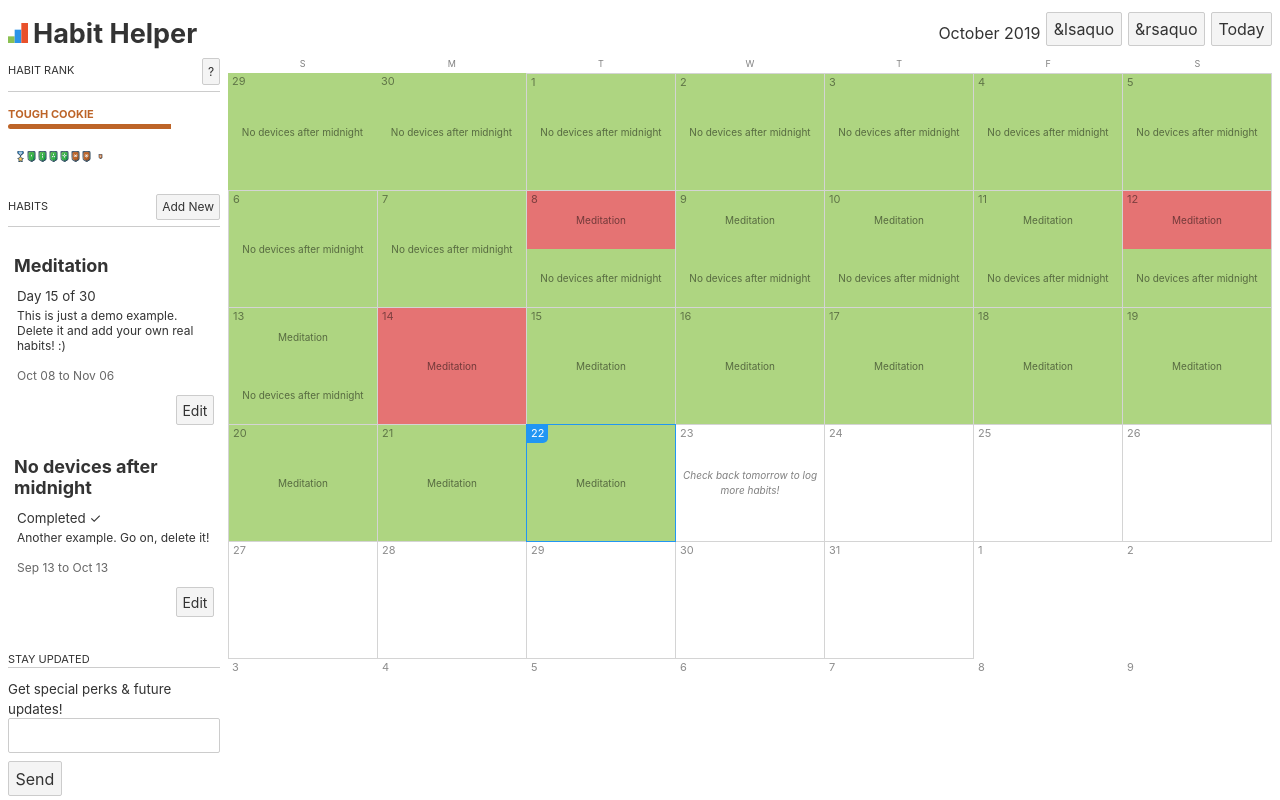
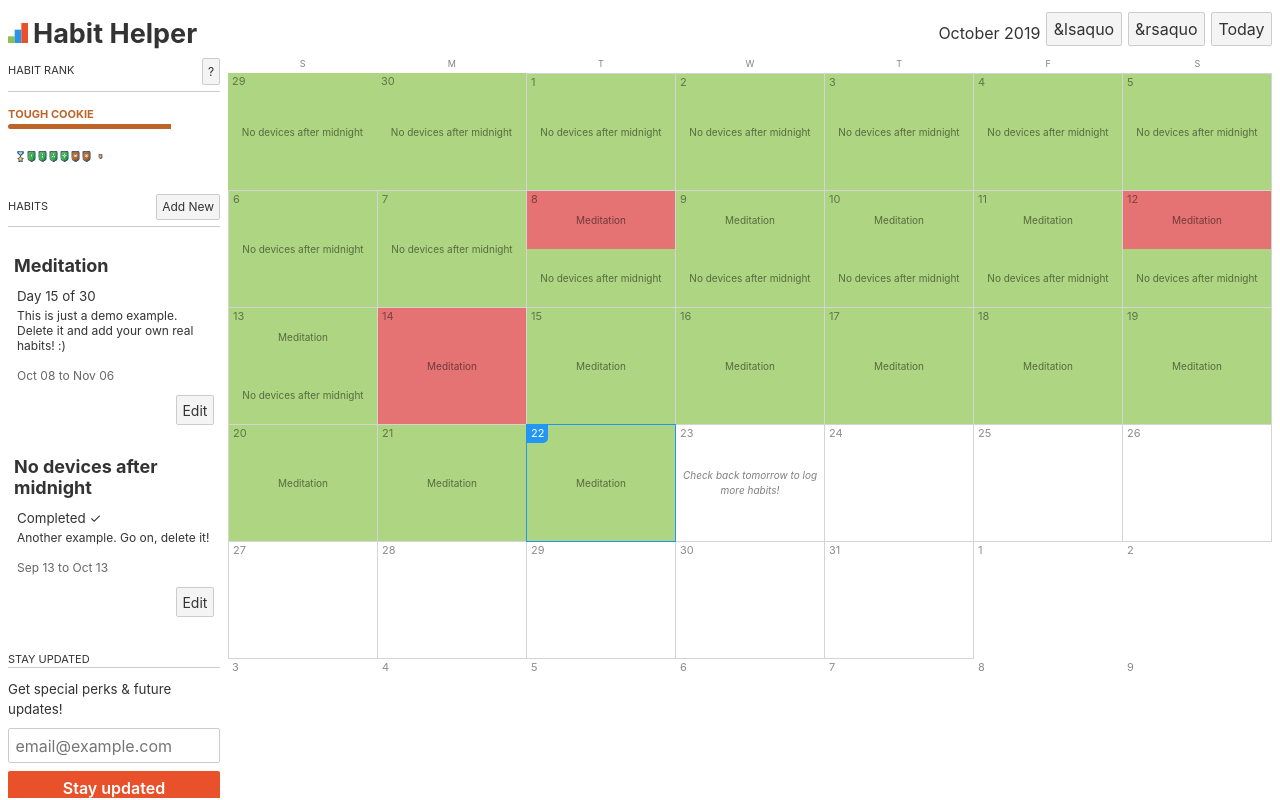
Before and after one commit to pooriajr/hh-svelte, a Svelte app: page / in a window 1280 px wide. Built offline with nearby package versions, Linux system fonts and the light colour scheme.

Commit message:
improved signup form

```diff
--- a/src/App.svelte
+++ b/src/App.svelte
@@ -1,5 +1,6 @@
 <script>
   import Rank from './Rank.svelte'
+  import SignupForm from './SignupForm.svelte'
   import { fade, fly } from 'svelte/transition'
   import { flip } from 'svelte/animate'
   import axios from 'axios'
@@ -204,7 +205,6 @@
   let editModeId = ''
   let progressBarColor = '#2196f3'
   let activeCell = ''
-  let subscribed = false
 
   function toggleSidebar() {
     sidebarActive = !sidebarActive
@@ -312,16 +312,7 @@
       <div class="section-top">
         <div class="section-title">Stay updated</div>
       </div>
-      {#if subscribed}
-      <p>You're signed up 👍</p>
-      {:else}
-      <small>Get special perks & future updates!</small>
-      <form name="sign-up" method="post">
-        <input type="hidden" name="form-name" value="sign-up" />
-        <input type="email" name="email" />
-        <button type="submit">Send</button>
-      </form>
-      {/if}
+      <SignupForm/>
     </div>
   </div>
 
--- /dev/null
+++ b/src/SignupForm.svelte
@@ -0,0 +1,24 @@
+<div>
+  <small>Get special perks & future updates!</small>
+  <form name="sign-up" method="post">
+    <input type="hidden" name="form-name" value="sign-up" />
+    <input type="email" name="email" placeholder="email@example.com" />
+    <button type="submit">Stay updated</button>
+  </form>
+</div>
+
+<style>
+  form {
+    margin-top: 10px;
+  }
+  input {
+    width: 100%;
+  }
+  button {
+    color: white;
+    background: #e9512b;
+    border: 0;
+    width: 100%;
+    font-weight: 600;
+  }
+</style>
```
